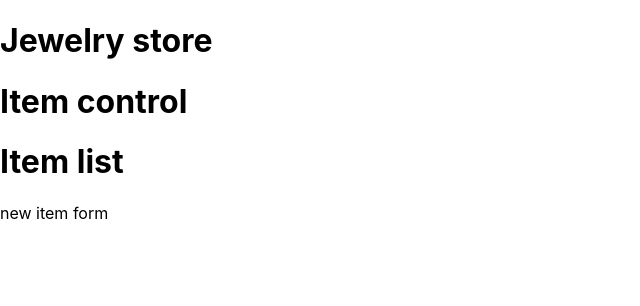
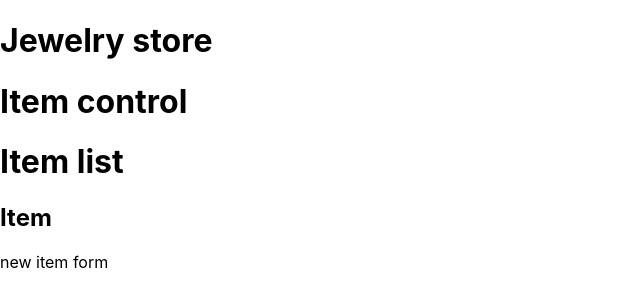
Before and after one commit to fc-dogan/merch-site, a React (Create React App) app: page / in a window 1280 px wide. Shown: the top 306 px of the page, without its empty margins (0-640 px from the left). Built offline with nearby package versions, Linux system fonts and the light colour scheme.

Commit message:
crete item component

```diff
--- /dev/null
+++ b/src/components/Item.js
@@ -0,0 +1,9 @@
+import React from 'react';
+
+function Item() {
+  return (
+    <h2>Item</h2>
+  )
+}
+
+export default Item;
--- a/src/components/ItemList.js
+++ b/src/components/ItemList.js
@@ -1,8 +1,12 @@
 import React from 'react';
+import Item from './Item';
 
 function ItemList(){
   return (
-    <h1>Item list</h1>
+    <React.Fragment>
+      <h1>Item list</h1>
+      <Item />
+    </React.Fragment>
   )
 }
 
```
